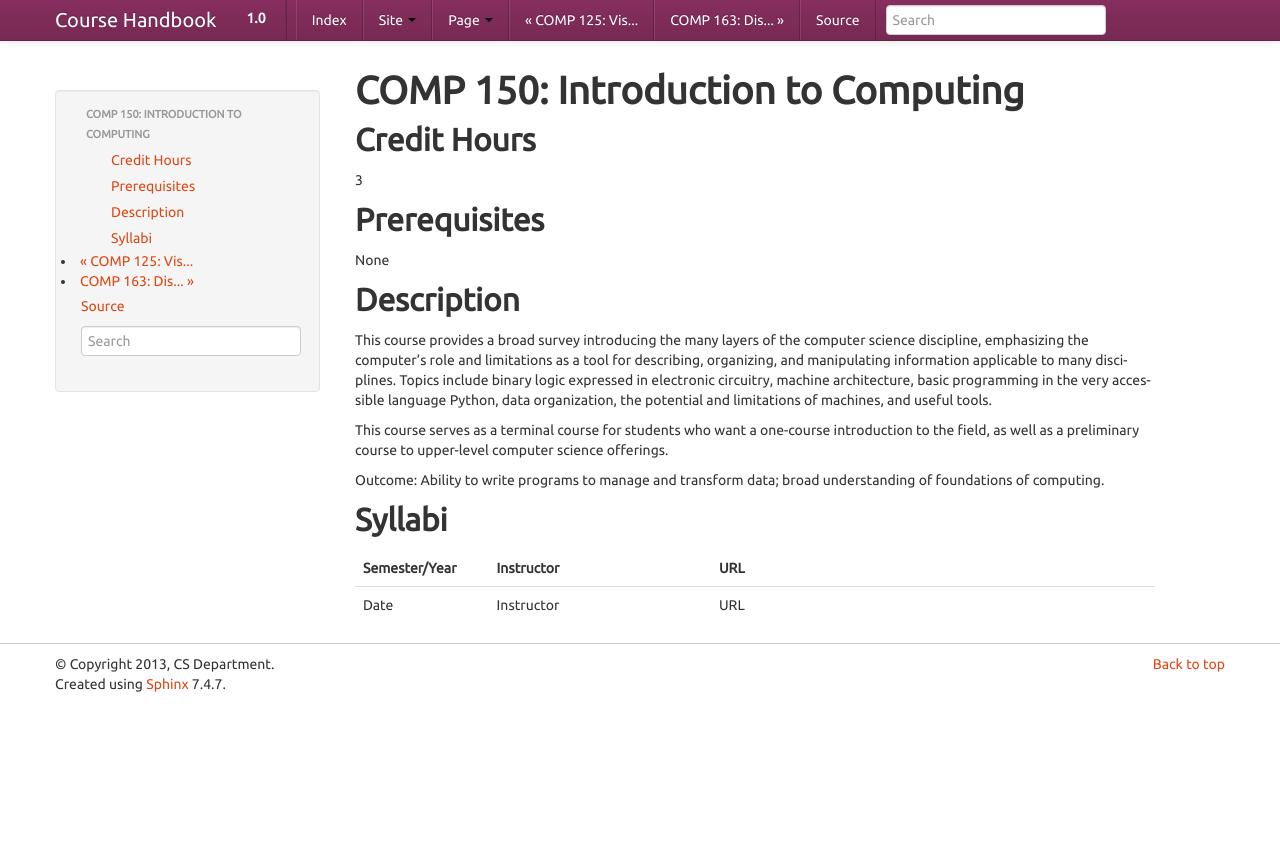
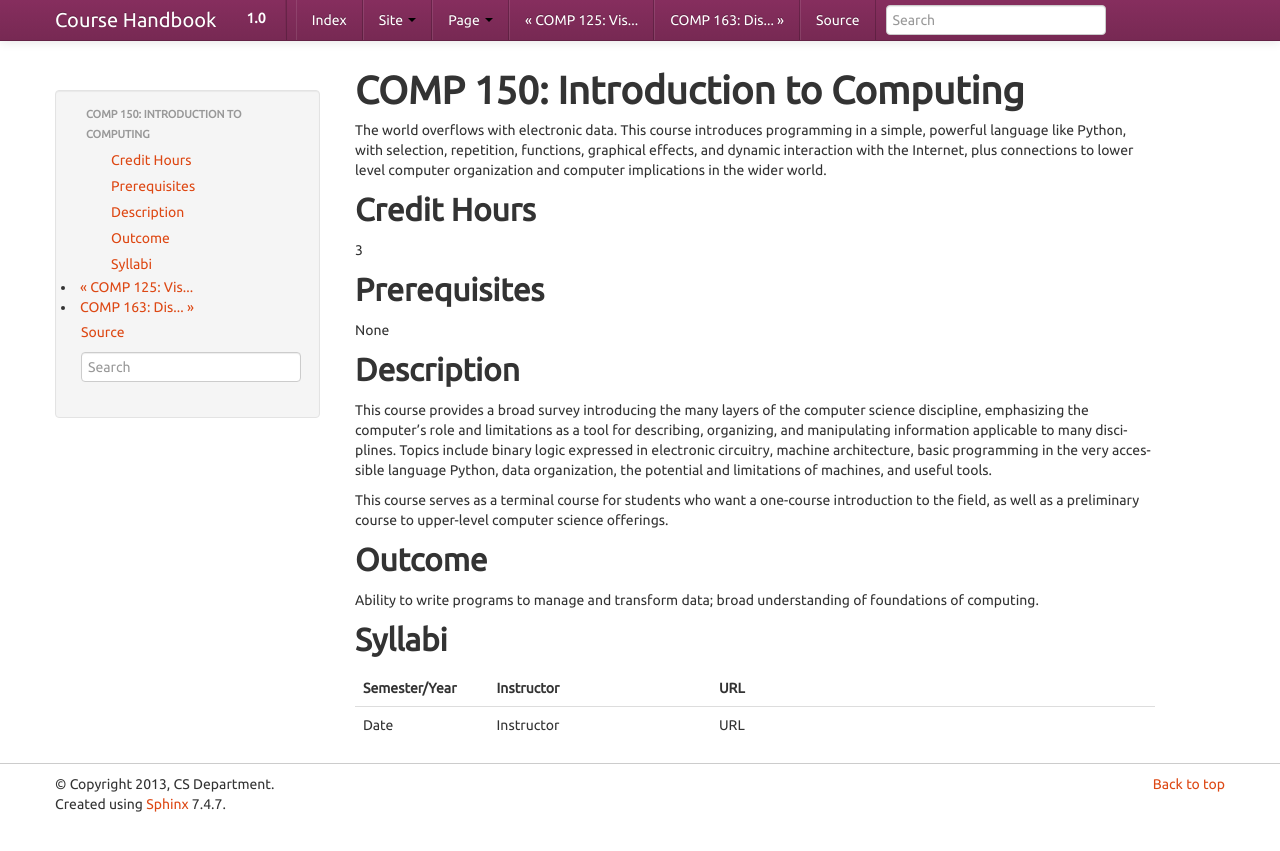
Before and after one commit to kyang5/coursedescriptions, a Sphinx documentation site: the page built from source/comp150.rst, in a window 1280 px wide. Shown: the top 851 px of the page. Built offline with Sphinx 7.4.7, drawn with Linux system fonts in a browser that asks for light colours.

```diff
--- a/source/comp125.rst
+++ b/source/comp125.rst
@@ -35,3 +35,5 @@
    	:widths: 15, 25, 50
 
 	"Fall 2011", "Dr. Greenberg", "http://rig.cs.luc.edu/~rig/courses/syllabi/c125f11.pdf"
+	"Fall 2013", "Dr. Honig", "http://people.cs.luc.edu/whonig/comp-125/Comp125Syllabus21Oct11.pdf"
+	"Fall 2013", "Channah Naiman", "http://webpages.cs.luc.edu/~cnaiman/COMP125/FA13/COMP125syllFA13.html"
--- a/source/comp150.rst
+++ b/source/comp150.rst
@@ -1,5 +1,7 @@
 COMP 150: Introduction to Computing
 ===================================
+
+The world overflows with electronic data.  This course introduces programming in a simple, powerful language like Python, with selection, repetition, functions, graphical effects, and dynamic interaction with the Internet, plus connections to lower level computer organization and computer implications in the wider world.
 
 Credit Hours
 -----------------------
@@ -26,7 +28,10 @@
 one-course introduction to the field, as well as a preliminary course to
 upper-level computer science offerings.
 
-Outcome: Ability to write programs to manage and transform data; broad
+Outcome
+----------------------
+
+Ability to write programs to manage and transform data; broad
 understanding of foundations of computing.
 
 Syllabi
```
